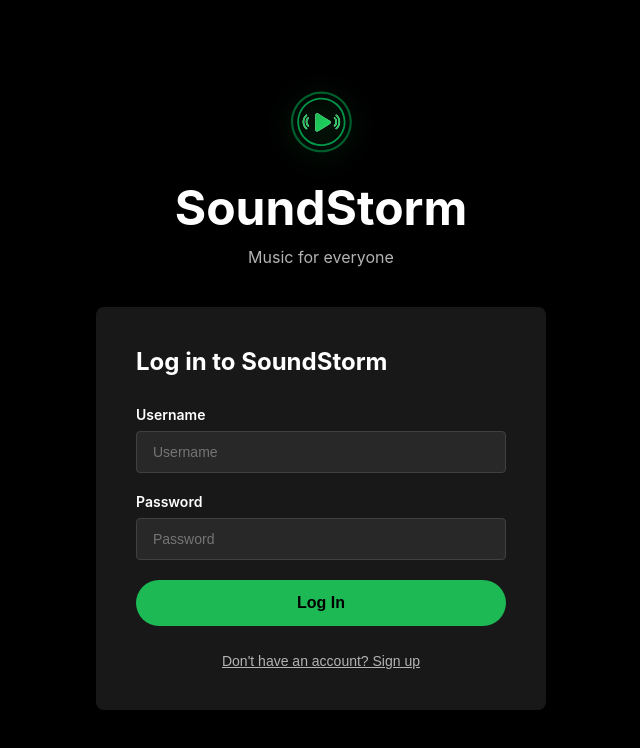
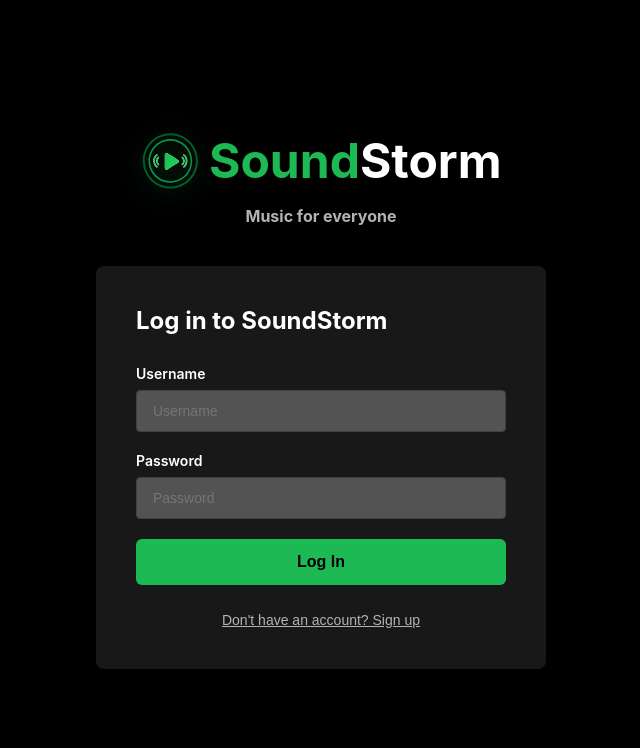
Before and after one commit to Diplom2026/soundstorm, a React (Create React App) app: page / in a window 1280 px wide. Shown: the top 748 px of the page, without its empty margins (319-959 px from the left). Built offline with nearby package versions, Linux system fonts and the light colour scheme.

Commit message:
update website design

```diff
--- a/src/App.css
+++ b/src/App.css
@@ -36,13 +36,18 @@ body {
 }
 
 .auth-header {
-  text-align: center;
-  margin-bottom: 40px;
+  text-align: left;
+  margin-bottom: 16px;
+  display: flex;
+  align-items: center;
+  gap: 10px;
+  padding-left: 45px;
 }
 
 .auth-header > svg {
-  margin: 0 auto 20px;
+  margin: 0;
   filter: drop-shadow(0 4px 12px rgba(29, 185, 84, 0.3));
+  flex-shrink: 0;
 }
 
 .sidebar-header > svg {
@@ -60,7 +65,16 @@ body {
 .auth-header h1 {
   font-size: 48px;
   font-weight: bold;
-  margin-bottom: 10px;
+  margin: 0;
+  line-height: 1;
+}
+
+.auth-header h1 .sound-text {
+  color: #1db954;
+}
+
+.auth-header h1 .storm-text {
+  color: #fff;
 }
 
 .auth-header p {
@@ -94,7 +108,7 @@ body {
 .form-group input {
   width: 100%;
   padding: 12px 16px;
-  background: #282828;
+  background: #535353;
   border: 1px solid #404040;
   border-radius: 4px;
   color: #fff;
@@ -112,7 +126,7 @@ body {
   background: #1db954;
   color: #000;
   border: none;
-  border-radius: 500px;
+  border-radius: 6px;
   font-size: 16px;
   font-weight: bold;
   cursor: pointer;
@@ -201,7 +215,8 @@ body {
 }
 
 .sidebar-nav button.active {
-  color: #fff;
+  color: #1db954;
+  background: #282828;
 }
 
 /* CONTENT */
@@ -242,7 +257,7 @@ body {
 }
 
 .search-input-wrapper input {
-  width: 100%;
+  width: 150%;
   padding: 12px 16px 12px 44px;
   background: #282828;
   color: #fff;
@@ -963,7 +978,7 @@ body {
 }
 
 .sidebar-section button.active {
-  color: #fff;
+  color: #1db954;
   background: #282828;
 }
 
@@ -1594,7 +1609,7 @@ body {
   padding: 10px 20px;
   background: #282828;
   border: none;
-  border-radius: 24px;
+  border-radius: 6px;
   color: #fff;
   font-size: 14px;
   font-weight: 600;
@@ -1710,7 +1725,7 @@ body {
 }
 
 .playlist-item-btn.active {
-  color: #fff;
+  color: #1db954;
   background: #282828;
 }
 
--- a/src/App.js
+++ b/src/App.js
@@ -646,10 +646,15 @@ const initializeCollections = () => {
       <div className="auth-container">
         <div className="auth-box">
          <div className="auth-header">
-             <Logo size={64} />
-             <h1>SoundStorm</h1>
-             <p>Music for everyone</p>
-           </div>
+  <Logo size={58} />
+  <div>
+    <h1>
+      <span className="sound-text">Sound</span>
+      <span className="storm-text">Storm</span>
+    </h1>
+  </div>
+</div>
+<p style={{textAlign: 'center', margin: '0 0 40px 0', color: '#b3b3b3', fontSize: '16px', fontWeight: 'bold'}}>Music for everyone</p>
 
           {!showRegister ? (
             <div className="auth-form">
@@ -873,10 +878,13 @@ TrackRow.displayName = 'TrackRow';
     <div className="app">
       <div className="main-container">
         <div className="sidebar">
-          <div className="sidebar-header"onClick={() => setCurrentView('home')} style={{cursor: 'pointer'}}>
-            <Logo size={48} />
-            <h1>SoundStorm</h1>
-          </div>
+          <div className="sidebar-header" onClick={() => setCurrentView('home')} style={{cursor: 'pointer'}}>
+  <Logo size={48} />
+  <h1>
+    <span style={{color: '#1db954'}}>Sound</span>
+    <span style={{color: '#fff'}}>Storm</span>
+  </h1>
+</div>
 
           <nav className="sidebar-nav">
             <button onClick={() => setCurrentView('home')} className={currentView === 'home' ? 'active' : ''}>
@@ -1173,7 +1181,7 @@ TrackRow.displayName = 'TrackRow';
 
             {currentView === 'albums' && (
   <div>
-    <h2>Collections</h2>
+    <h2>Albums</h2>
     <div className="collections-grid">
       {collections.map(collection => (
         <div
@@ -1199,7 +1207,7 @@ TrackRow.displayName = 'TrackRow';
       onClick={() => setCurrentView('albums')}
       className="back-button"
     >
-      ← Back to Collections
+      ← Back to Albums
     </button>
     <div className="collection-header" style={{ background: selectedCollection.color }}>
       <div className="collection-header-content">
```
